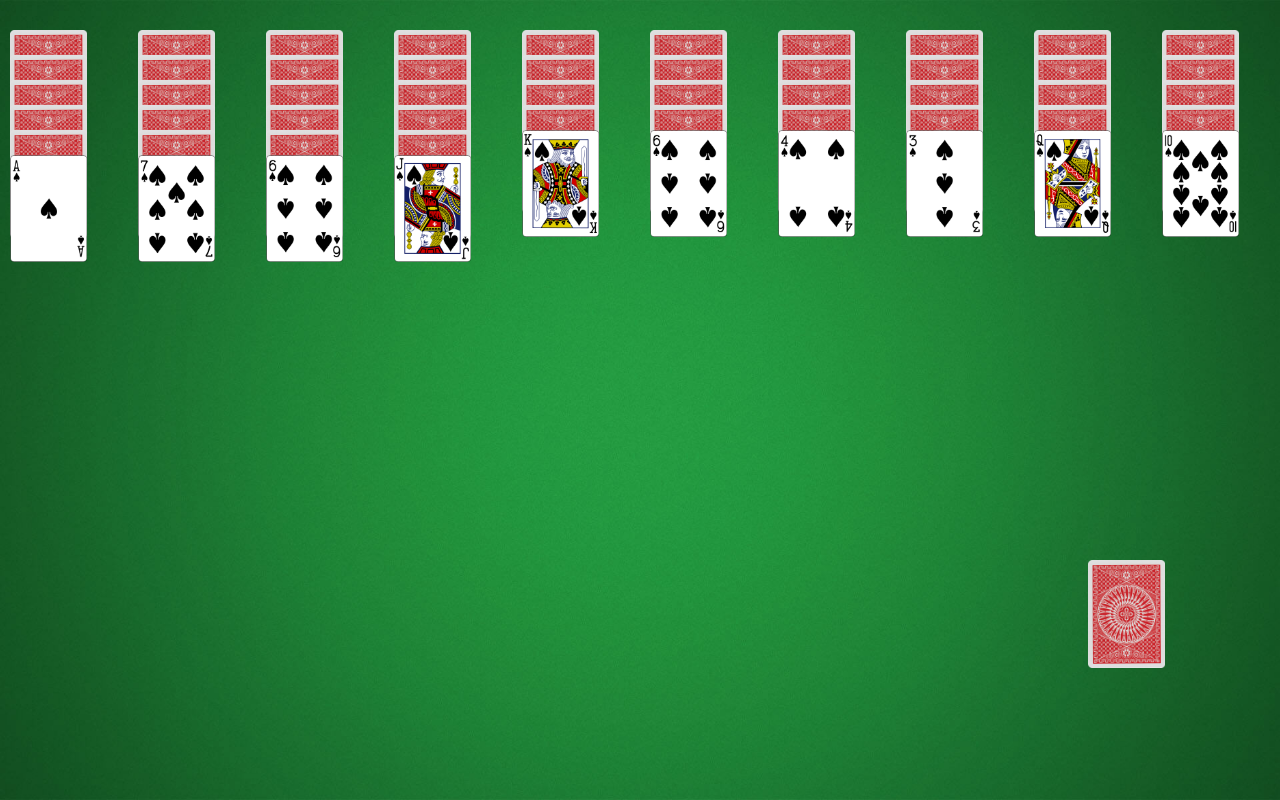
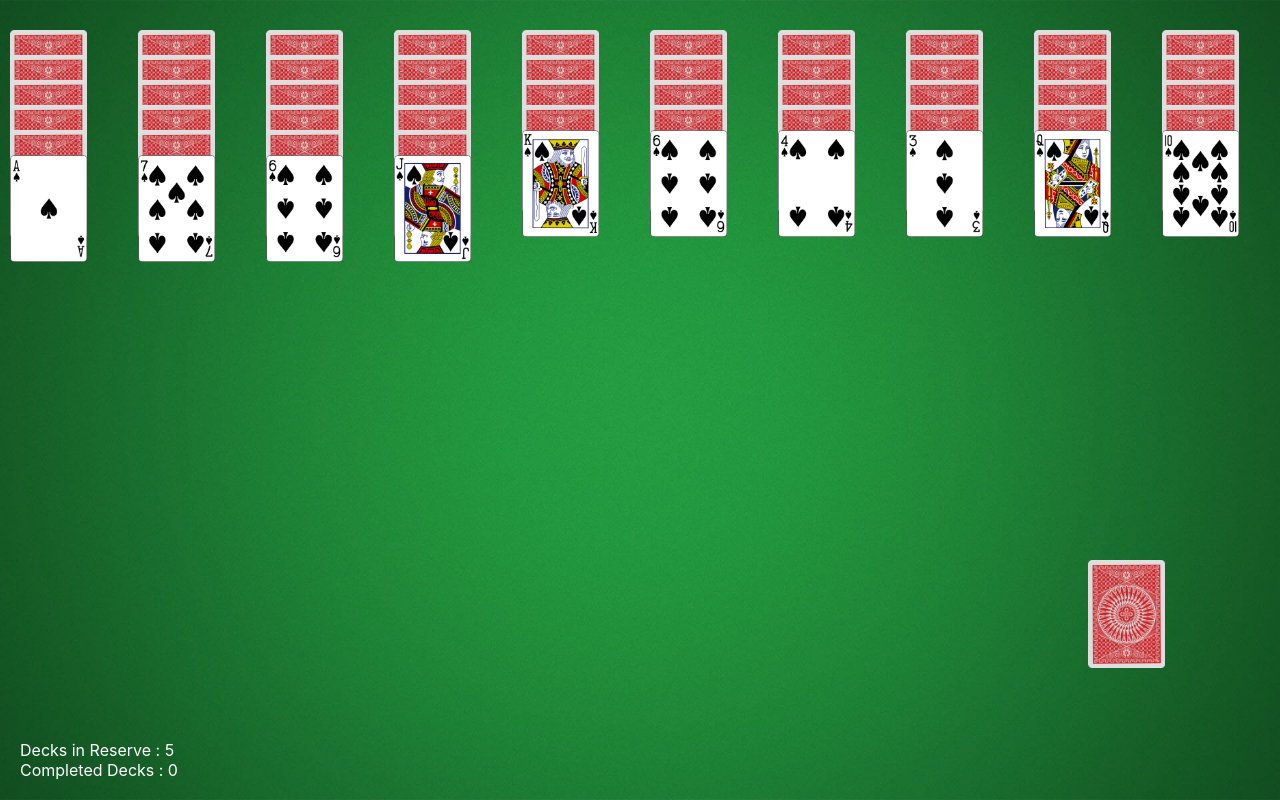
Before and after one commit to omerclskn/react-reversed-spider-solitaire, a React (Create React App) app: page / in a window 1280 px wide. Built offline with nearby package versions, Linux system fonts and the light colour scheme.

Commit message:
add infobox

```diff
--- a/src/assets/css/card.css
+++ b/src/assets/css/card.css
@@ -55,3 +55,10 @@
     top: 70%;
     left: 85%;
 }
+
+.infobox {
+    position: absolute;
+    bottom: 0;
+    padding: 20px;
+    color: white;
+}
--- a/src/components/Game.js
+++ b/src/components/Game.js
@@ -108,6 +108,7 @@ const CardCol = () => {
                        if (rank === 13) {
                            removeSelected(node) // remove whole completed deck
                            setComplete(complete + 1) // increase completed card value
+                           alert("Congratulations You Have Completed a Deck")
                        }
                     }
                     else rank = 1 // reset rank value for new deck
@@ -116,7 +117,7 @@ const CardCol = () => {
             }
         }
         if (complete === 8) {
-            alert("congratulations")
+            alert("Congratulations WON !!")
         }
     }
 
@@ -227,6 +228,7 @@ const CardCol = () => {
 
     return (
         // wrap cards with column and inside the columns add new cards to get 4 * 6, 6 * 5 card matrix
+        <div>
         <div
         className="cards">
             {
@@ -241,8 +243,17 @@ const CardCol = () => {
             }
             <div className = "card cardholder"
                 onClick = {clickGetCards} >
+
                 </div>
         </div>
+        <div className="infobox">
+        <div>
+            Decks in Reserve : { 5 - request } </div>
+            <div>
+            Completed Decks : { complete }
+            </div>
+            </div>
+            </div>
     )
 }
 
```
